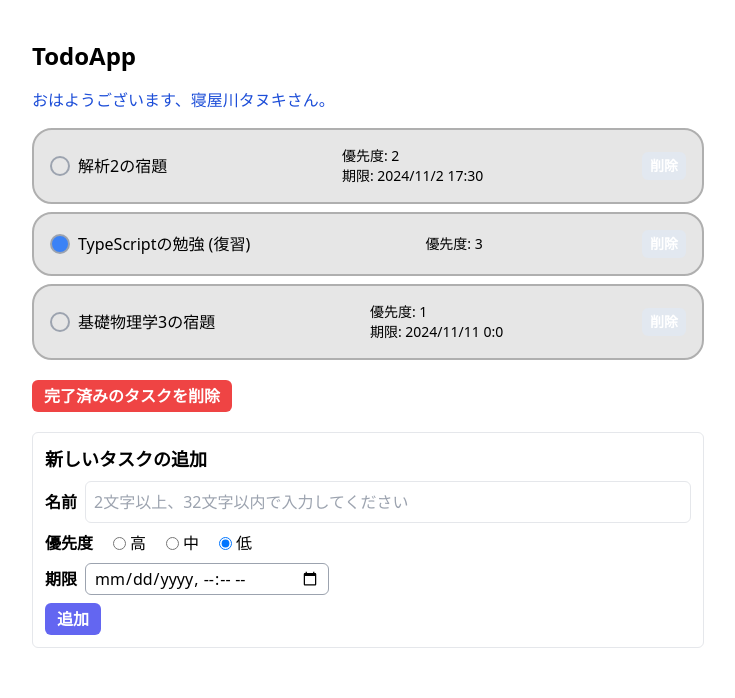
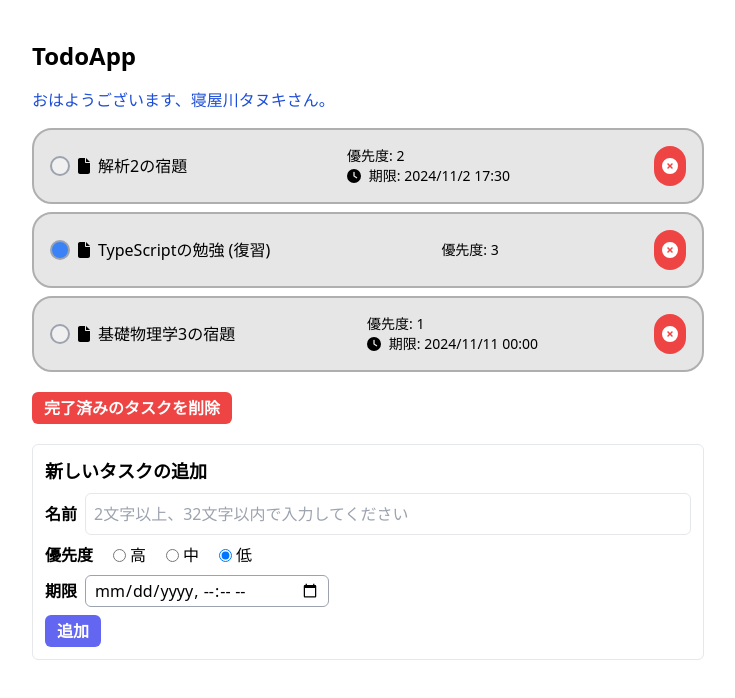
Before and after one commit to kohtarou/react-todo-app, a React (Vite) app: page / in a window 1280 px wide. Shown: the top 698 px of the page, without its empty margins (272-1007 px from the left). Built offline with nearby package versions, Linux system fonts and the light colour scheme.

Commit message:
earstdgh

```diff
--- a/src/TodoItem.tsx
+++ b/src/TodoItem.tsx
@@ -1,6 +1,14 @@
-//import React from "react";
+import React from "react";
 import { Todo } from "./types";
 import dayjs from "dayjs";
+import { FontAwesomeIcon } from "@fortawesome/react-fontawesome"; // 追加
+import {
+  faFile,
+  faClock,
+  faFaceGrinWide,
+  faCircleXmark,
+} from "@fortawesome/free-solid-svg-icons"; // 追加
+import { twMerge } from "tailwind-merge"; // 追加
 
 type Props = {
   todo: Todo;
@@ -15,33 +23,33 @@ const TodoItem = (props: Props) => {
 
   return (
     <div className="flex justify-between items-center p-4 border-2 border-[#afafaf] bg-[#E6E6E6] rounded-[20px]">
-      {" "}
-      {/* Tailwind CSS クラスを追加 */}
       <div className="flex items-center">
         <input
           type="checkbox"
           checked={todo.isDone}
           onChange={(e) => props.updateIsDone(todo.id, e.target.checked)}
-          className="mr-2 cursor-pointer w-5 h-5 rounded-full border-2 border-gray-400 appearance-none checked:bg-blue-500" // Tailwind CSS クラスを使用
+          className="mr-2 cursor-pointer w-5 h-5 rounded-full border-2 border-gray-400 bg-[#f0f0f0] appearance-none checked:bg-blue-500" // Tailwind CSS クラスを使用
         />
+        <FontAwesomeIcon icon={faFile} className="mr-2" />{" "}
+        {/* アイコンを追加 */}
         <label className="mr-4">{todo.name}</label>
       </div>
       <div className="flex flex-col items-start mx-4">
-        {" "}
-        {/* flex-col を削除し、space-x-4 を追加 */}
         <div className="text-sm">優先度: {todo.priority}</div>
         {todo.deadline && (
           <div className="text-sm">
-            期限: {dayjs(todo.deadline).format("YYYY/M/D H:m")}
+            <FontAwesomeIcon icon={faClock} className="mr-1" />{" "}
+            {/* アイコンを追加 */}
+            期限: {dayjs(todo.deadline).format("YYYY/M/D HH:mm")}
           </div>
         )}
       </div>
       <div>
         <button
           onClick={() => props.remove(todo.id)}
-          className="rounded-md bg-slate-200 px-2 py-1 text-sm font-bold text-white hover:bg-red-500"
+          className="rounded-full bg-red-500 p-2 text-white hover:bg-red-600" // ボタンのスタイルを変更
         >
-          削除
+          <FontAwesomeIcon icon={faCircleXmark} /> {/* アイコンを追加 */}
         </button>
       </div>
     </div>
```
Also changed, not shown: メモ.txt.
